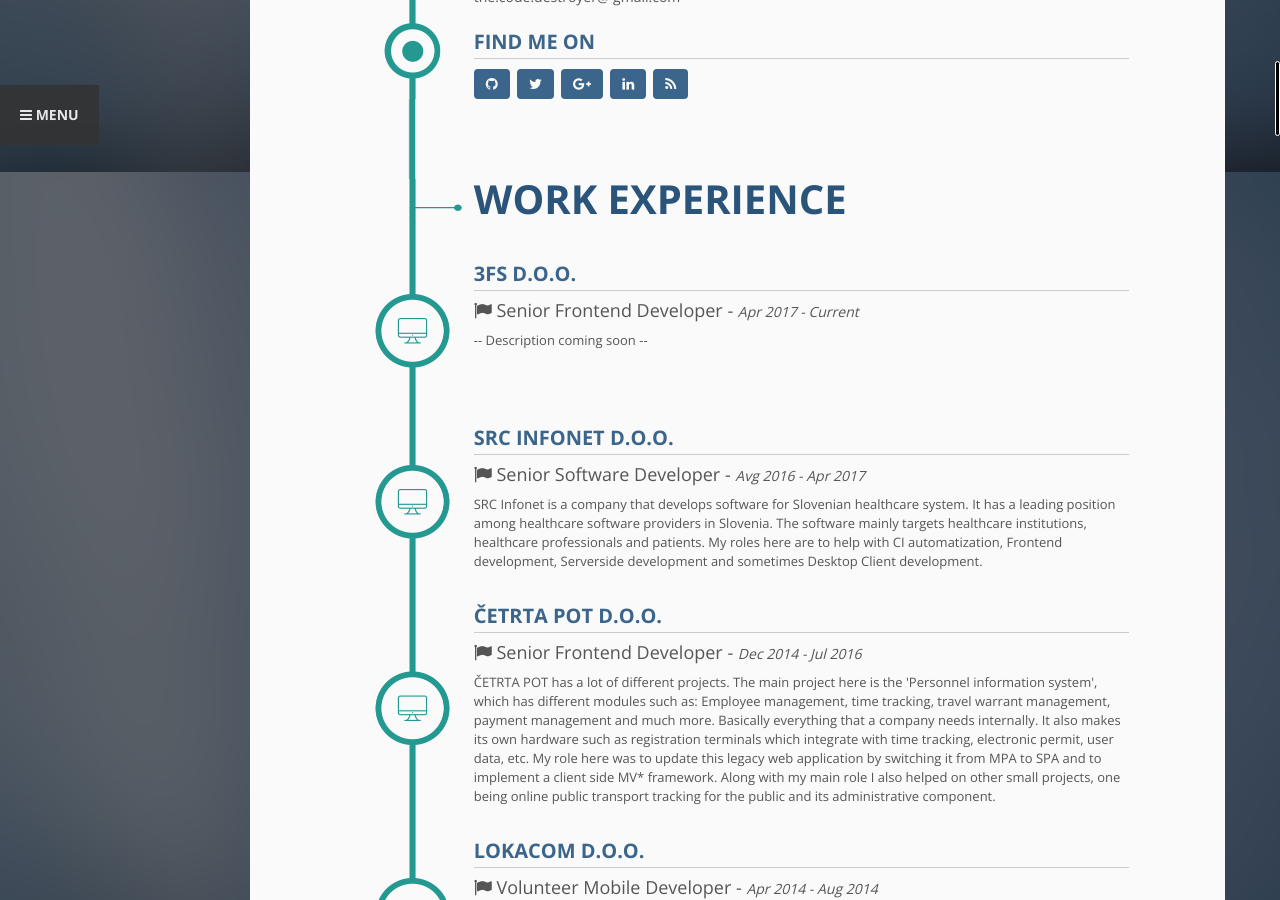
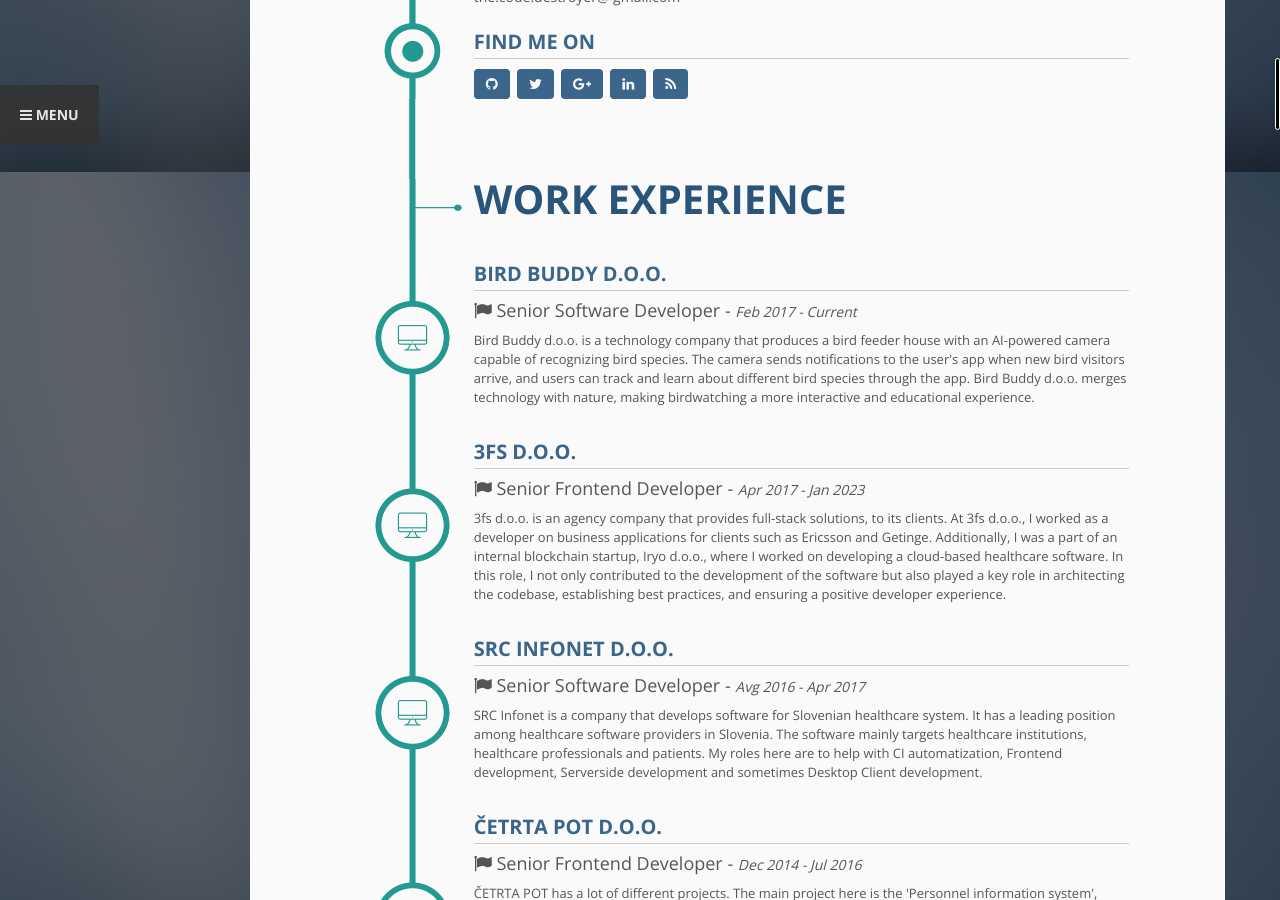
Before and after one commit to TheCodeDestroyer/thecodedestroyer.github.io, a Jekyll site: the page built from index.html, in a window 1280 px wide and 900 px high, scrolled down 728 px. Built offline with Jekyll 4.4.1, drawn with Linux system fonts in a browser that asks for light colours.

Commit message:
Update work.yml

```diff
--- a/_data/work.yml
+++ b/_data/work.yml
@@ -4,13 +4,28 @@
 sectionClass: "work-experience"
 sectionId: "works"
 list:
+- title: "Bird Buddy d.o.o."
+  activity:
+    type: "job"
+    title: " Senior Software Developer - "
+    date: "Feb 2017 - Current"
+  divClass: "job-description"
+  value: "Bird Buddy d.o.o. is a technology company that produces a bird feeder house
+          with an AI-powered camera capable of recognizing bird species.
+          The camera sends notifications to the user's app when new bird visitors arrive,
+          and users can track and learn about different bird species through the app.
+          Bird Buddy d.o.o. merges technology with nature, making birdwatching a more interactive and educational experience."
 - title: "3fs d.o.o."
   activity:
     type: "job"
     title: " Senior Frontend Developer - "
-    date: "Apr 2017 - Current"
+    date: "Apr 2017 - Jan 2023"
   divClass: "job-description"
-  value: "-- Description coming soon --"
+  value: "3fs d.o.o. is an agency company that provides full-stack solutions, to its clients.
+          At 3fs d.o.o., I worked as a developer on business applications for clients such as Ericsson and Getinge.
+          Additionally, I was a part of an internal blockchain startup, Iryo d.o.o., where I worked on developing a cloud-based healthcare software.
+          In this role, I not only contributed to the development of the software but also played a key role in architecting the codebase,
+          establishing best practices, and ensuring a positive developer experience."
 - title: "SRC Infonet d.o.o."
   activity:
     type: "job"
```
